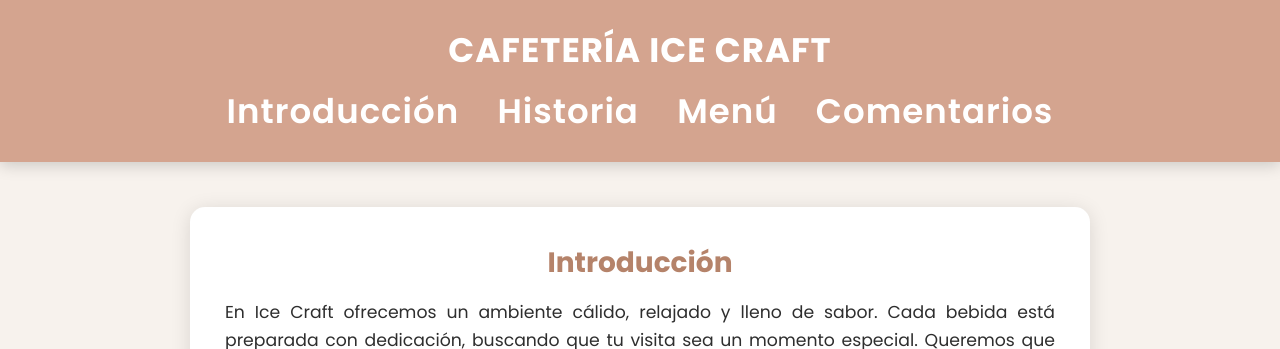
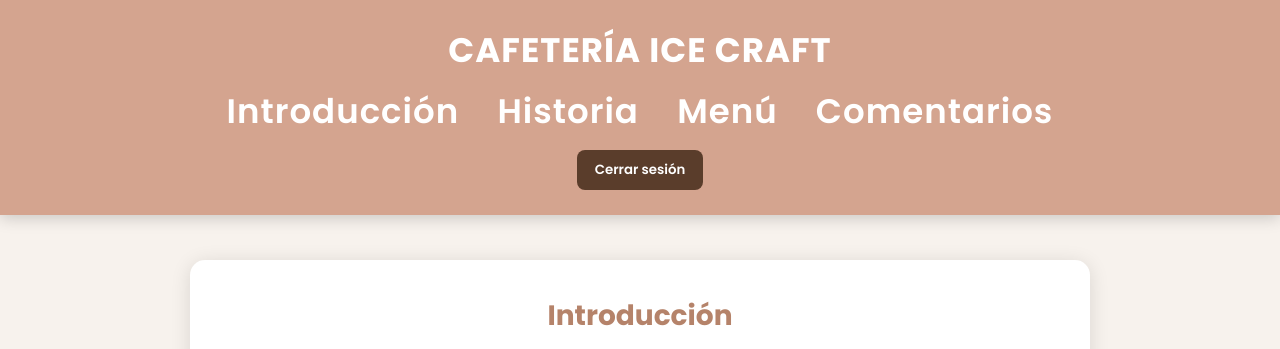
Before and after one commit to grecoeduardocimientos23-dotcom/ICE-CRAFT, a website: page Public/CAFETERIA1.HTML in a window 1280 px wide. Shown: the top 349 px of the page. Drawn offline with Linux system fonts and the light colour scheme; no server answers.

Commit message:
agregar archivos nuevos

```diff
--- a/Public/CAFETERIA1.HTML
+++ b/Public/CAFETERIA1.HTML
@@ -132,6 +132,22 @@
     button:hover {
       background: var(--accent);
     }
+    .logout-btn {
+  margin-top: 12px;
+  padding: 10px 18px;
+  background: #5a3d2b;
+  color: white;
+  border-radius: 8px;
+  font-weight: 600;
+  cursor: pointer;
+  transition: 0.3s;
+}
+
+.logout-btn:hover {
+  background: #3a261b;
+  transform: scale(1.05);
+}
+
 
     .comentario {
       background: #f8f8f8;
@@ -166,6 +182,8 @@
     <a href="#menu">Menú</a>
     <a href="#comentarios">Comentarios</a>
   </nav>
+  <button id="btnLogout" class="logout-btn" onclick="cerrarSesion()">Cerrar sesión</button>
+
 </header>
 
 <!-- ================= INTRO ================= -->
@@ -256,6 +274,16 @@
 
     cargarComentarios();
   }
+  function cerrarSesion() {
+  // Si usas token en localStorage:
+  localStorage.removeItem("token");
+
+  alert("Sesión cerrada correctamente");
+
+  // Redirige al login (cambia por tu archivo)
+  window.location.href = "login.html";
+}
+
 </script>
 
 </body>
```
